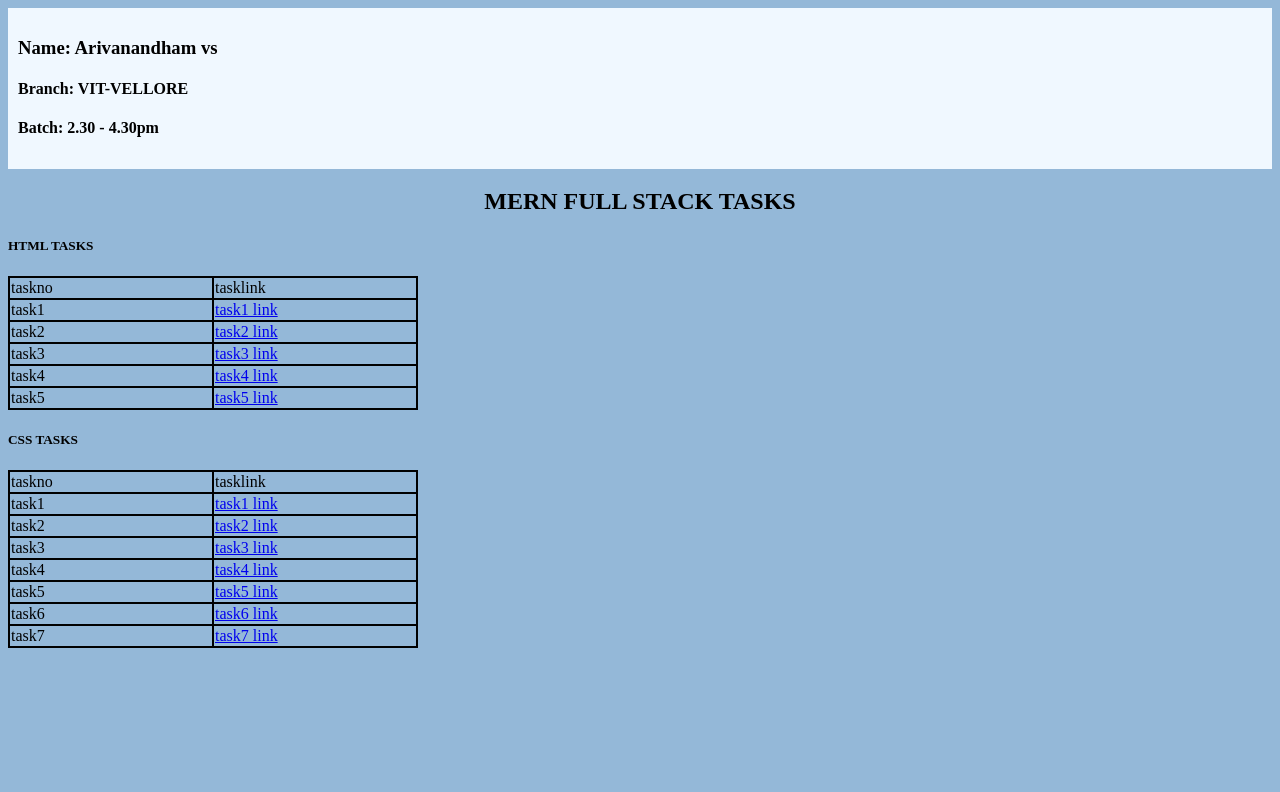
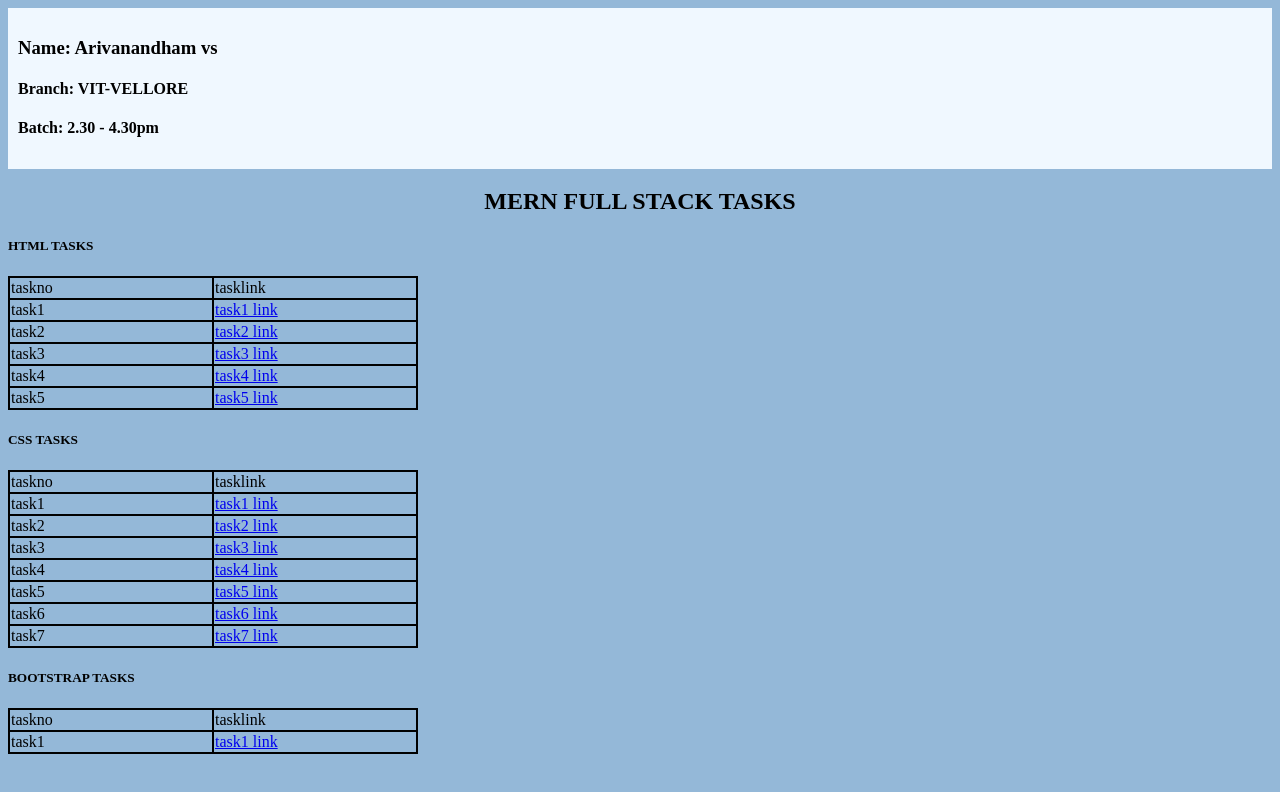
Before and after one commit to Arivanandham10/MERN-tasks, a plain HTML site: page index.html in a window 1280 px wide. Drawn offline with Linux system fonts and the light colour scheme.

Commit message:
mod tasks

```diff
--- a/index.html
+++ b/index.html
@@ -98,6 +98,17 @@
                 <td><a href="csstasks/task7css.html">task7 link</a></td>
             </tr>
         </table>
+        <h5>BOOTSTRAP TASKS</h5>
+        <table>
+            <tr>
+                <td>taskno</td>
+                <td>tasklink</td>
+            </tr>
+            <tr>
+                <td>task1</td>
+                <td><a href="bootstraptasks/boottask1.html">task1 link</a></td>
+            </tr>
+        </table>
     </div>
 </body>
 </html>
```
Also changed, not shown: bootstraptasks/boottask2.html (+0 -1 lines).
